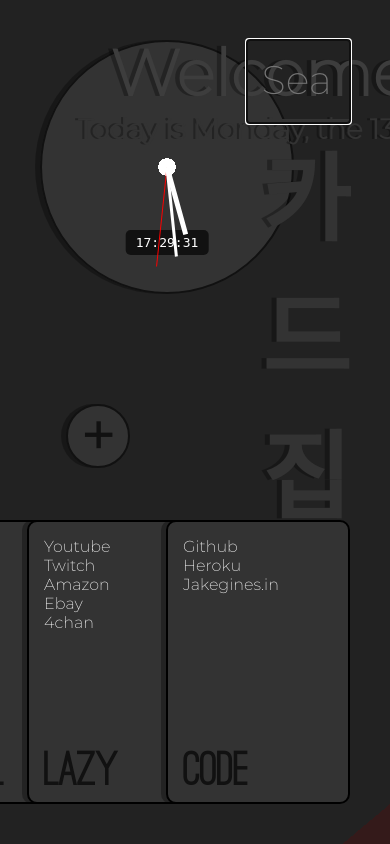
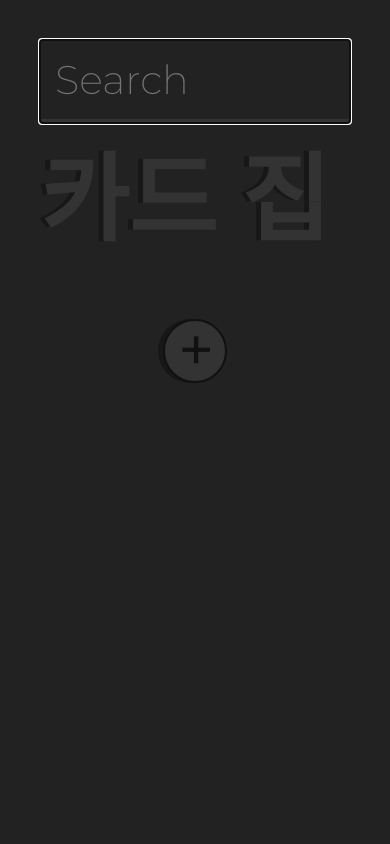
Before and after one commit to JakeGinesin/startpage, a PHP site: page /src/index.html in a window 390 px wide. Run offline with PHP 8.4, Linux system fonts and the light colour scheme.

Commit message:
media query styling

```diff
--- a/src/index.html
+++ b/src/index.html
@@ -10,6 +10,11 @@
 	<meta name="viewport" content="width=device-width, initial-scale=1.0">
 </head>
 <body>
+
+	<form method="GET" action="https://google.com/search" id="right">
+		<input type="text" placeholder="Search" id="search" autocomplete="off" name="q">
+		<h1>카드 집</h1>
+	</form>
 
 	<div id="left">
 		<div id="clock">
@@ -25,10 +30,7 @@
 		<span id="notebook" onclick="createNote(event.clientX-100, event.clientY-100)">+</span>
 	</div>
 
-	<form method="GET" action="https://google.com/search" id="right">
-		<input type="text" placeholder="Search" id="search" autocomplete="off" name="q">
-		<h1>카드 집</h1>
-	</form>
+
 
 	<div id="deck">
 		<section class="card" onmousemove="perspective(this, event)" onmouseleave="reset(this)">
--- a/src/style.css
+++ b/src/style.css
@@ -309,3 +309,38 @@ div#center:hover{
 		width:550px;
 	}
 }
+
+@media only screen and (max-width:1500px){
+	div#text{
+		display:none;
+	}
+	div#deck{
+		display:none;
+	}
+}
+
+@media only screen and (max-width:900px){
+ form {
+	 width:65vw;
+ }
+}
+@media only screen and (max-width:650px){
+	div#clock{
+		display:none;
+	}
+	form {
+		width:100vw;
+		float:none;
+	}
+	form > input#search{
+		width:100%;
+	}
+	div#left{
+		width:100%;
+		display:block;
+		margin-top:20vh;
+	}
+	h1{
+		text-align:left;
+	}
+}
```
